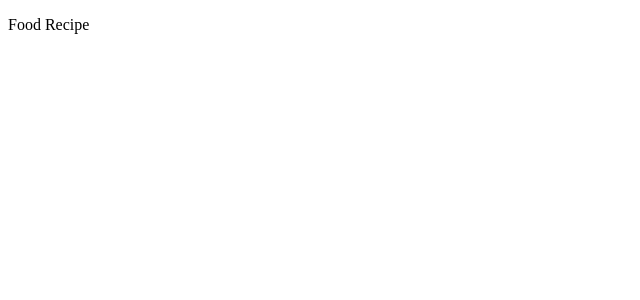
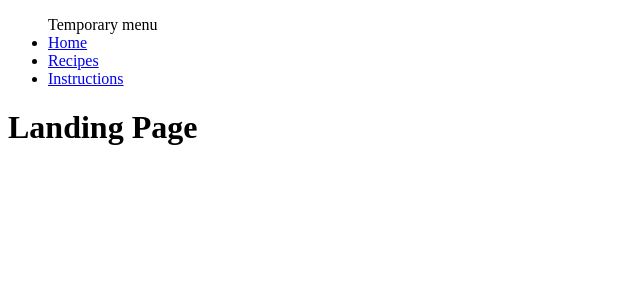
Before and after one commit to Gabriel0508/Ng-Food-Recipe-App, an Angular app: page / in a window 1280 px wide. Shown: the top 300 px of the page, without its empty margins (0-640 px from the left). Built offline with nearby package versions, Linux system fonts and the light colour scheme.

Commit message:
RCP#1: added basic routes and a basic menu to help with the start navigation

```diff
--- a/src/app/app.component.html
+++ b/src/app/app.component.html
@@ -1 +1,8 @@
-<p>Food Recipe</p>
+
+<ul>Temporary menu
+    <li><a href="/">Home</a></li>
+    <li><a href="/recipes">Recipes</a></li>
+    <li><a href="/instructions">Instructions</a></li>
+</ul>
+
+<router-outlet></router-outlet>
--- a/src/app/app.module.ts
+++ b/src/app/app.module.ts
@@ -1,5 +1,6 @@
 import { NgModule } from '@angular/core';
 import { BrowserModule } from '@angular/platform-browser';
+import { AppRoutingModule } from './app-routing.module';
 
 import { AppComponent } from './app.component';
 
@@ -8,7 +9,8 @@ import { AppComponent } from './app.component';
     AppComponent
   ],
   imports: [
-    BrowserModule
+    BrowserModule,
+    AppRoutingModule
   ],
   providers: [],
   bootstrap: [AppComponent]
--- a/src/app/pages/instructions/instructions.module.ts
+++ b/src/app/pages/instructions/instructions.module.ts
@@ -10,6 +10,9 @@ import { InstructionsComponent } from './instructions/instructions.component';
   ],
   imports: [
     CommonModule
+  ],
+  exports: [
+    InstructionsComponent
   ]
 })
 export class InstructionsModule { }
--- a/src/app/pages/instructions/instructions/instructions.component.html
+++ b/src/app/pages/instructions/instructions/instructions.component.html
@@ -1 +1 @@
-<p>instructions works!</p>
+<h1>Instructions Page</h1>
--- a/src/app/pages/landing/landing.module.ts
+++ b/src/app/pages/landing/landing.module.ts
@@ -10,6 +10,9 @@ import { LandingComponent } from './landing/landing.component';
   ],
   imports: [
     CommonModule
+  ],
+  exports: [
+    LandingComponent
   ]
 })
 export class LandingModule { }
--- a/src/app/pages/landing/landing/landing.component.html
+++ b/src/app/pages/landing/landing/landing.component.html
@@ -1 +1 @@
-<p>landing works!</p>
+<h1>Landing Page</h1>
--- a/src/app/pages/recipes/recipes.module.ts
+++ b/src/app/pages/recipes/recipes.module.ts
@@ -10,6 +10,9 @@ import { RecipesComponent } from './recipes/recipes.component';
   ],
   imports: [
     CommonModule
+  ],
+  exports: [
+    RecipesComponent
   ]
 })
 export class RecipesModule { }
--- a/src/app/pages/recipes/recipes/recipes.component.html
+++ b/src/app/pages/recipes/recipes/recipes.component.html
@@ -1 +1 @@
-<p>recipes works!</p>
+<h1>Recipes Page</h1>
```
Also changed, not shown: src/app/app-routing.module.ts (added, +23 -0 lines).
